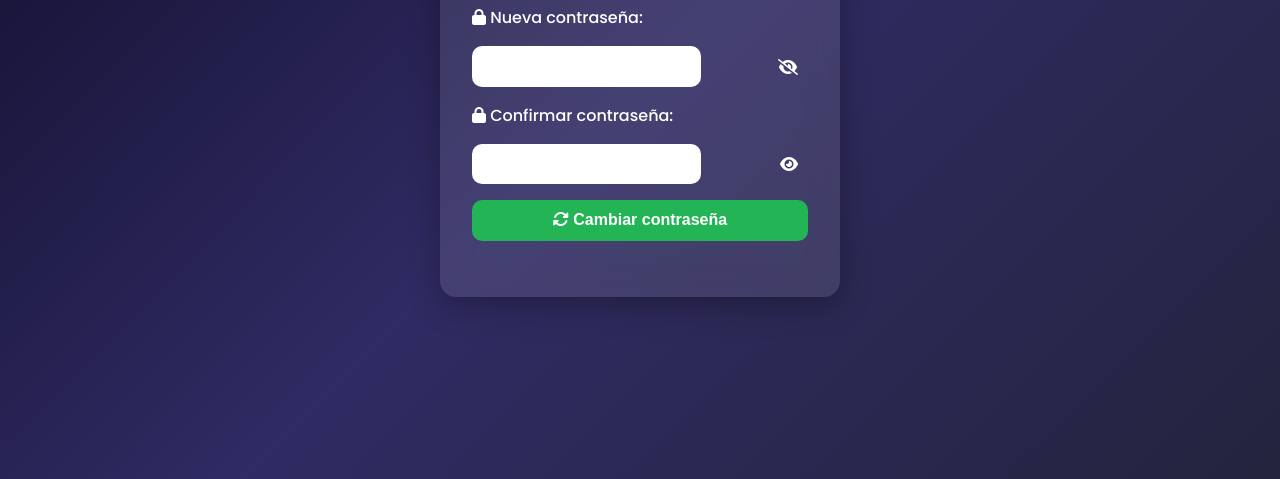
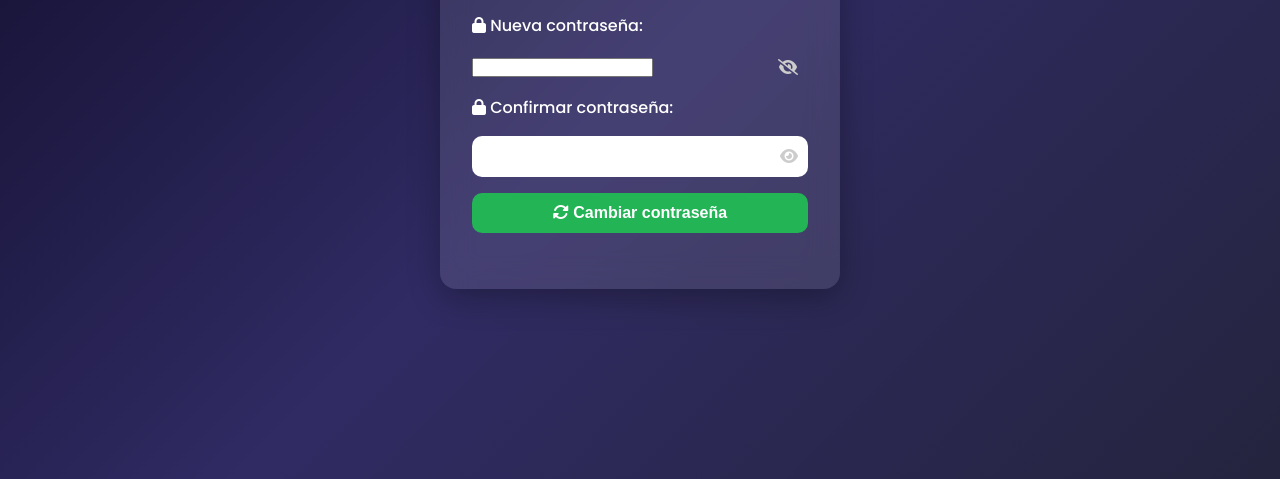
Before and after one commit to josueyea/VampiPcs, a website: page public/reset-password.html in a window 1280 px wide. Both pictures are taken after a click on the icon 789 px from the left and 387 px from the top of the page. Shown: the part 321-800 px from the top of the page. Drawn offline with Linux system fonts and the light colour scheme.

Commit message:
fix forgotpassword

```diff
--- a/public/reset-password.html
+++ b/public/reset-password.html
@@ -4,7 +4,7 @@
   <meta charset="UTF-8" />
   <meta name="viewport" content="width=device-width, initial-scale=1" />
   <title>Restablecer Contraseña</title>
-  <link rel="shortcut icon" href="img/toji.jpg" type="image/x-icon" style="border-radius: 5000px;">
+  <link rel="shortcut icon" href="img/toji.jpg" type="image/x-icon" />
   <link href="https://fonts.googleapis.com/css2?family=Poppins:wght@300;500;700&display=swap" rel="stylesheet" />
   <script src="https://kit.fontawesome.com/a2d9d5f15b.js" crossorigin="anonymous"></script>
   <style>
@@ -64,11 +64,25 @@
       font-weight: 500;
     }
 
-    input {
-      padding: 0.7rem;
+    .input-wrapper {
+      position: relative;
+    }
+
+    input[type="password"] {
+      padding: 0.7rem 2.5rem 0.7rem 0.7rem;
       border-radius: 10px;
       border: none;
       font-size: 1rem;
+      width: 100%;
+    }
+
+    .toggle-password {
+      position: absolute;
+      right: 10px;
+      top: 50%;
+      transform: translateY(-50%);
+      cursor: pointer;
+      color: #ccc;
     }
 
     button {
@@ -130,45 +144,49 @@
     </div>
     <form id="resetForm" method="POST">
       <label for="password"><i class="fas fa-lock"></i> Nueva contraseña:</label>
-  <div style="position: relative;">
+      <div class="input-wrapper">
         <input type="password" id="password" name="password" required minlength="6" />
-    <i class="fas fa-eye toggle-password" data-target="password" style="position: absolute; right: 10px; top: 50%; transform: translateY(-50%); cursor: pointer;"></i>
+        <i class="fas fa-eye toggle-password" data-target="password"></i>
       </div>
 
       <label for="confirmPassword"><i class="fas fa-lock"></i> Confirmar contraseña:</label>
-  <div style="position: relative;">
+      <div class="input-wrapper">
         <input type="password" id="confirmPassword" name="confirmPassword" required minlength="6" />
-    <i class="fas fa-eye toggle-password" data-target="confirmPassword" style="position: absolute; right: 10px; top: 50%; transform: translateY(-50%); cursor: pointer;"></i>
+        <i class="fas fa-eye toggle-password" data-target="confirmPassword"></i>
       </div>
 
       <button type="submit"><i class="fas fa-sync-alt"></i> Cambiar contraseña</button>
       <div id="status" class="status"></div>
     </form>
+  </div>
 
   <script>
+    // Mostrar/Ocultar contraseñas
     document.querySelectorAll('.toggle-password').forEach(icon => {
       icon.addEventListener('click', () => {
-      const input = document.getElementById(icon.dataset.target);
-      if (input.type === 'password') {
-        input.type = 'text';
+        const target = document.getElementById(icon.dataset.target);
+        if (target.type === 'password') {
+          target.type = 'text';
           icon.classList.remove('fa-eye');
           icon.classList.add('fa-eye-slash');
         } else {
-        input.type = 'password';
+          target.type = 'password';
           icon.classList.remove('fa-eye-slash');
           icon.classList.add('fa-eye');
         }
       });
     });
+
+    // Obtener token desde URL
     const token = new URLSearchParams(window.location.search).get("token");
     const form = document.getElementById("resetForm");
     const statusDiv = document.getElementById("status");
 
     form.action = `/reset-password/${token}`;
 
+    // Enviar formulario
     form.addEventListener("submit", async (e) => {
       e.preventDefault();
-
       const password = document.getElementById("password").value.trim();
       const confirmPassword = document.getElementById("confirmPassword").value.trim();
 
```
Lines whose indentation alone changed are shown as unchanged.
